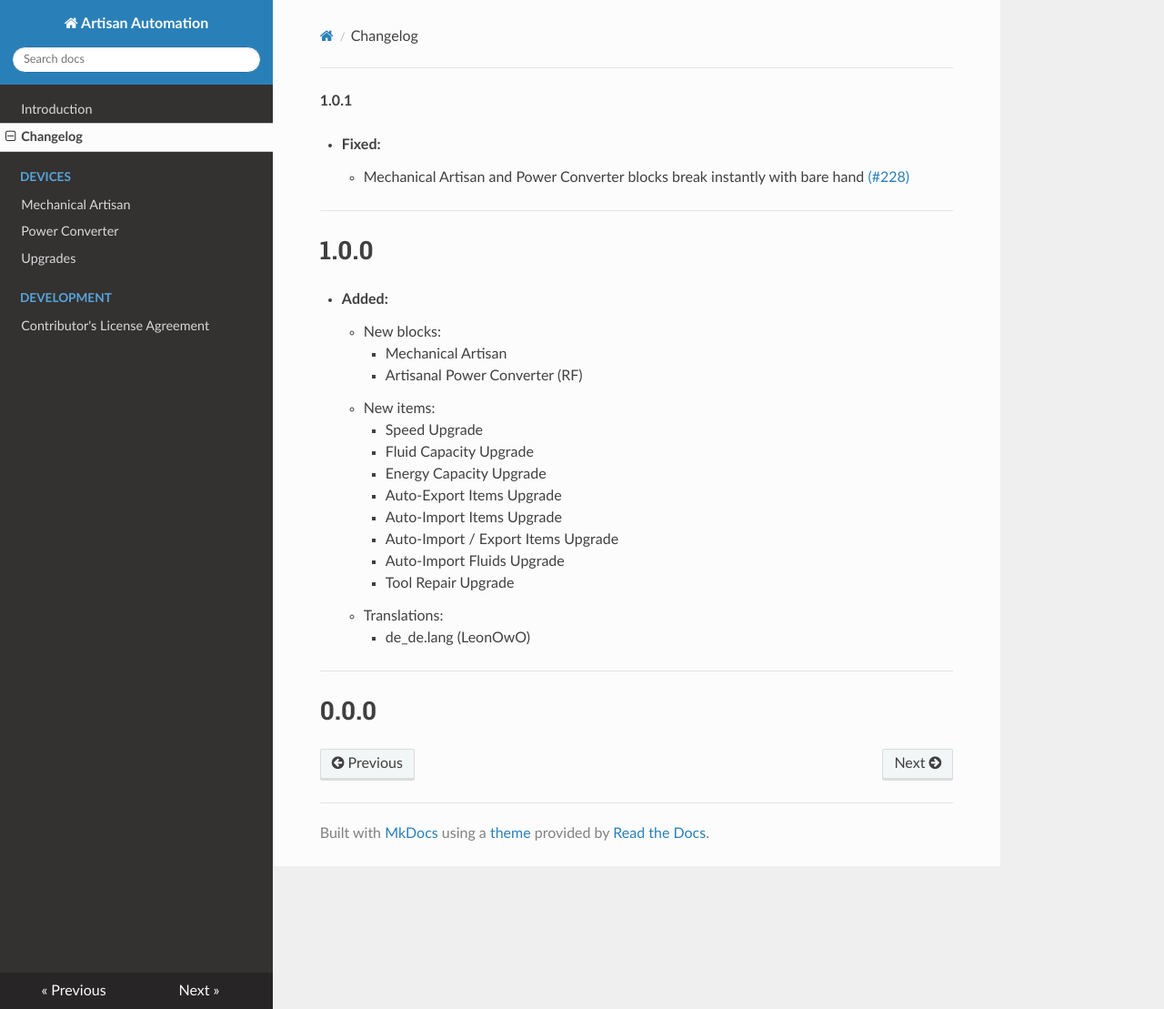
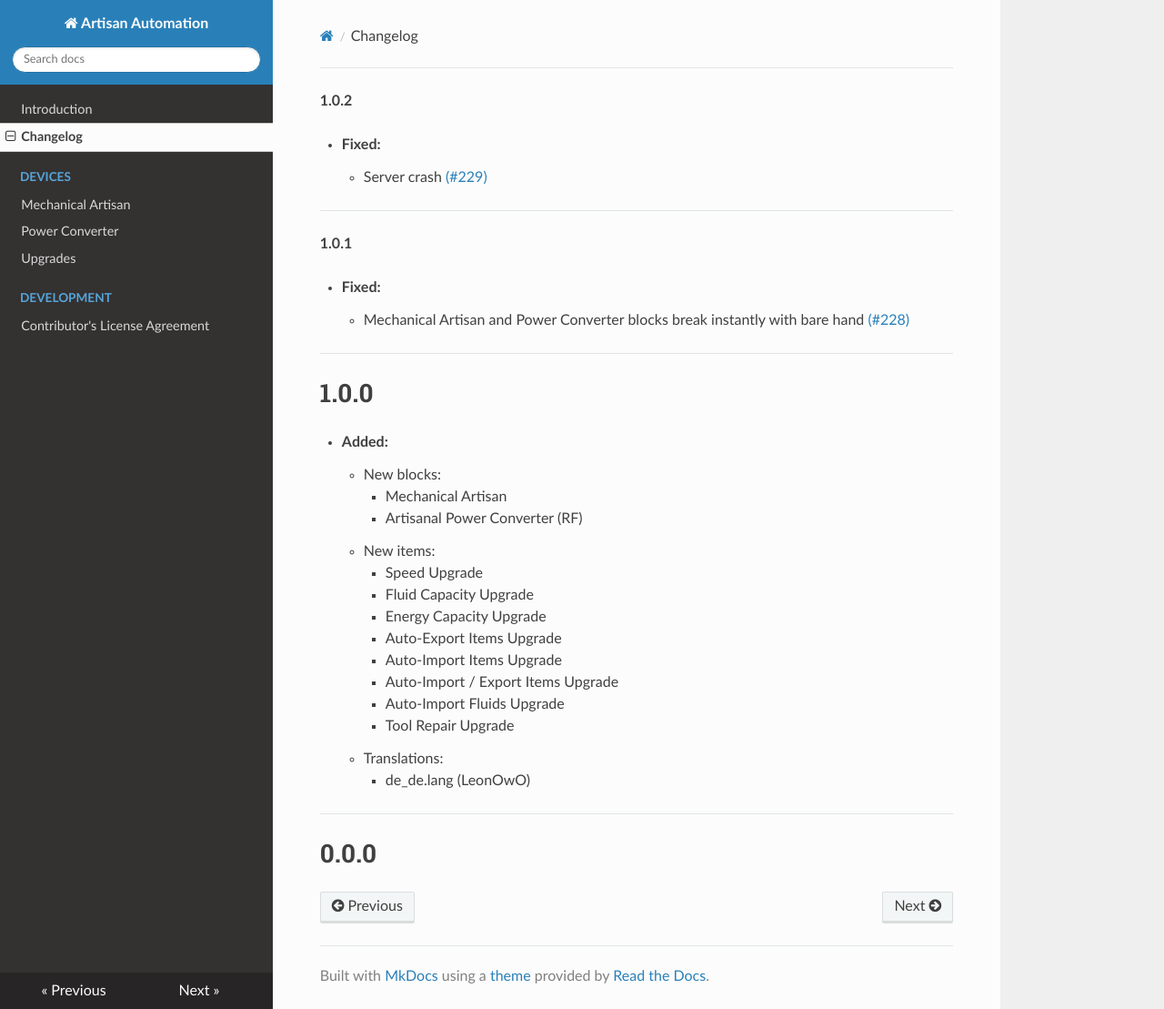
Before and after one commit to codetaylor/artisan-automation-1.12, an MkDocs documentation site: the page built from docs/changelog.md, in a window 1280 px wide and 1109 px high. Shown: the whole window at 91% size. Built offline with MkDocs 1.6.1, drawn with Linux system fonts in a browser that asks for light colours; nearby versions of some CDN libraries.

Commit message:
Fix codetaylor/artisan-worktables#229

```diff
--- a/docs/changelog.md
+++ b/docs/changelog.md
@@ -1,3 +1,10 @@
+**1.0.2**
+
+  * **Fixed:**
+    * Server crash [(#229)](https://github.com/codetaylor/artisan-worktables/issues/229)
+
+---
+
 **1.0.1**
 
   * **Fixed:**
```
Also changed, not shown: 1 other file.
